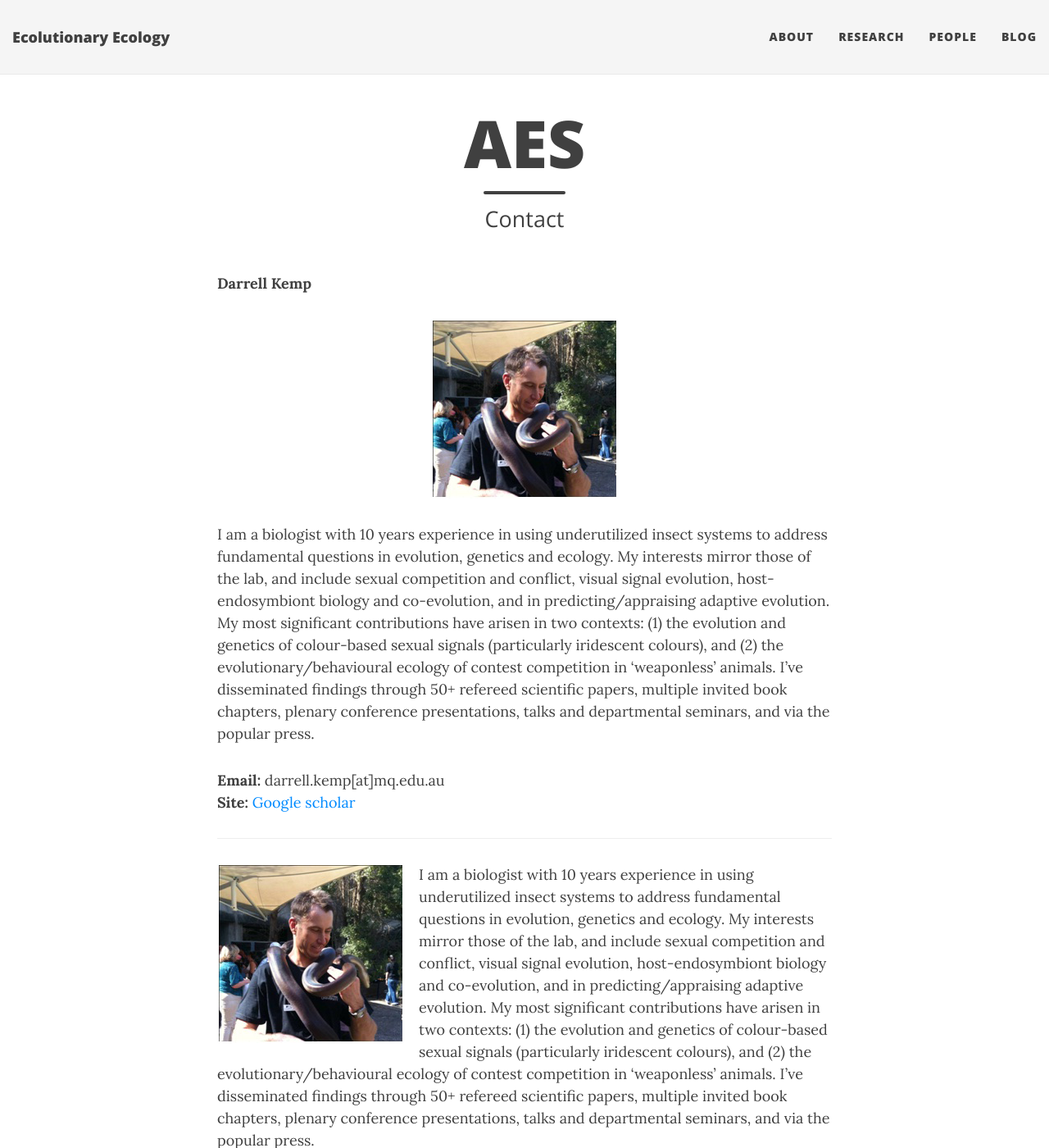
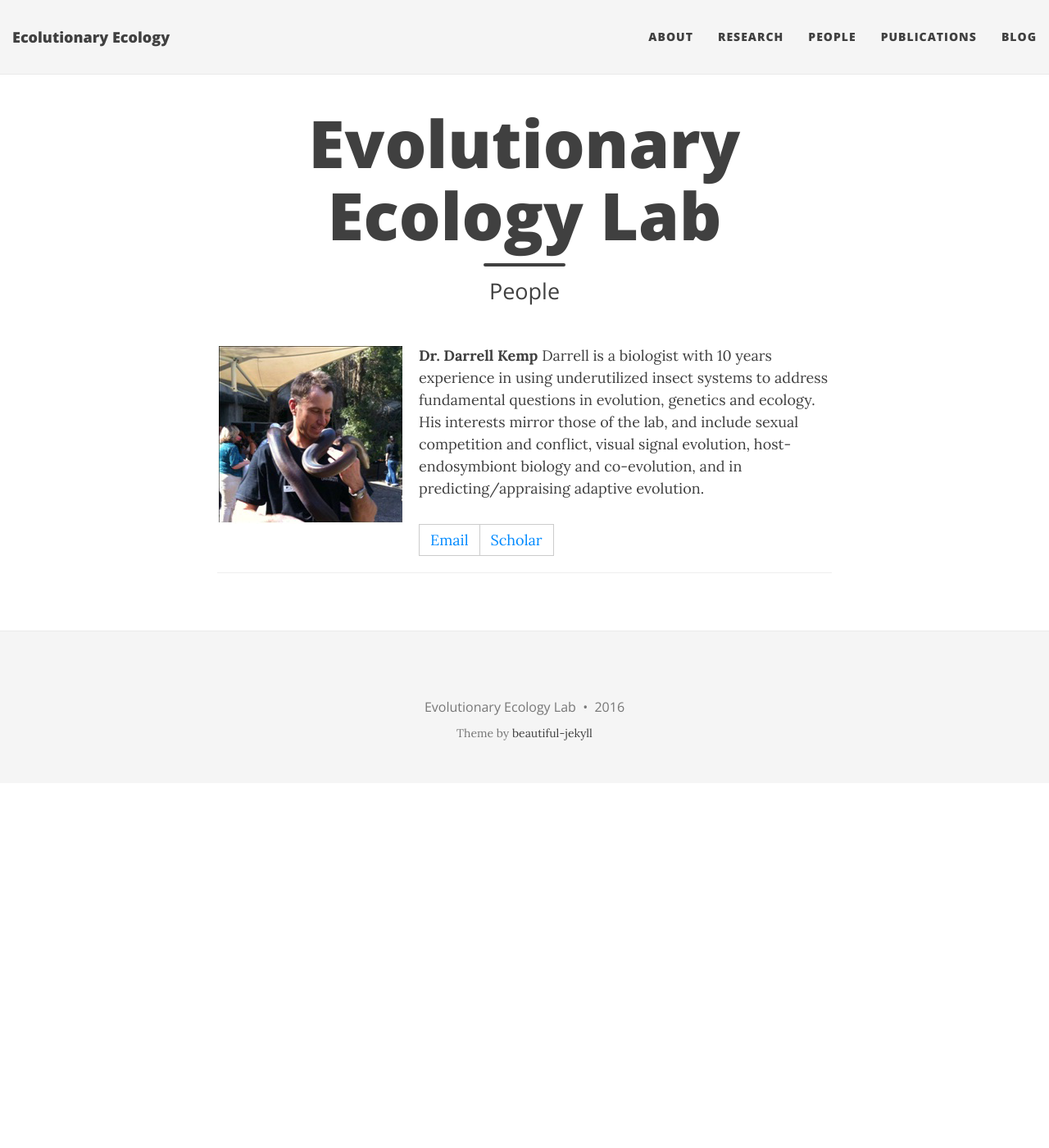
Before and after one commit to evoecomq/evoecomq.github.io, a Jekyll site: the page built from people.md, in a window 1280 px wide and 1400 px high. Shown: the whole window at 82% size. Built offline with Jekyll 4.4.1, drawn with Linux system fonts in a browser that asks for light colours; nearby versions of some CDN libraries; some of the changed text lies outside the part shown.

Commit message:
Fleshing out

```diff
--- a/_config.yml
+++ b/_config.yml
@@ -20,6 +20,7 @@
   About: "about"
   Research: "research"
   People: "people"
+  Publications: "publications"
   Blog: "index"
 
 # Image to show in the navigation bar - image must be a square (width = height)
--- a/people.md
+++ b/people.md
@@ -1,24 +1,12 @@
 ---
 layout: page
-title: AES
-subtitle: Contact
+title: Evolutionary Ecology Lab
+subtitle: People
 ---
-**Darrell Kemp**
 
-![]({{ site.url }}/img/people/darrell.png){: .center-image}
+**Dr. Darrell Kemp**
+![]({{ site.url }}/img/people/darrell.png){: .left-image} Darrell is a biologist with 10 years experience in using underutilized insect systems to address fundamental questions in evolution, genetics and ecology. His interests mirror those of the lab, and include sexual competition and conflict, visual signal evolution, host-endosymbiont biology and co-evolution, and in predicting/appraising adaptive evolution.
 
-I am a biologist with 10 years experience in using underutilized insect systems to address fundamental questions in evolution, genetics and ecology. My interests mirror those of the lab, and include sexual competition and conflict, visual signal evolution, host-endosymbiont biology and co-evolution, and in predicting/appraising adaptive evolution. My most significant contributions have arisen in two contexts: (1) the evolution and genetics of colour-based sexual signals (particularly iridescent colours), and (2) the evolutionary/behavioural ecology of contest competition in ‘weaponless’ animals. I've disseminated findings through 50+ refereed scientific papers, multiple invited book chapters, plenary conference presentations, talks and departmental seminars, and via the popular press.
-
-**Email:** darrell.kemp[at]mq.edu.au
-**Site:** [Google scholar](http://scholar.google.com/citations?user=0LwKAKMAAAAJ&hl=en)
+[Email](mailto:darrell.kemp[at]mq.edu.au) |  [Scholar](http://scholar.google.com/citations?user=0LwKAKMAAAAJ&hl=en)
 
 ----
-
-![]({{ site.url }}/img/people/darrell.png){: .left-image} I am a biologist with 10 years experience in using underutilized insect systems to address fundamental questions in evolution, genetics and ecology. My interests mirror those of the lab, and include sexual competition and conflict, visual signal evolution, host-endosymbiont biology and co-evolution, and in predicting/appraising adaptive evolution. My most significant contributions have arisen in two contexts: (1) the evolution and genetics of colour-based sexual signals (particularly iridescent colours), and (2) the evolutionary/behavioural ecology of contest competition in ‘weaponless’ animals. I've disseminated findings through 50+ refereed scientific papers, multiple invited book chapters, plenary conference presentations, talks and departmental seminars, and via the popular press.
-
-**Darrell Kemp**
-
-**Email:** darrell.kemp[at]mq.edu.au
-**Site:** [Google scholar](http://scholar.google.com/citations?user=0LwKAKMAAAAJ&hl=en)
-
-----
```
Also changed, not shown: _posts/blog/2016-09-16-test.md (+1 -1 lines), publications.md (added, +13 -0 lines).
